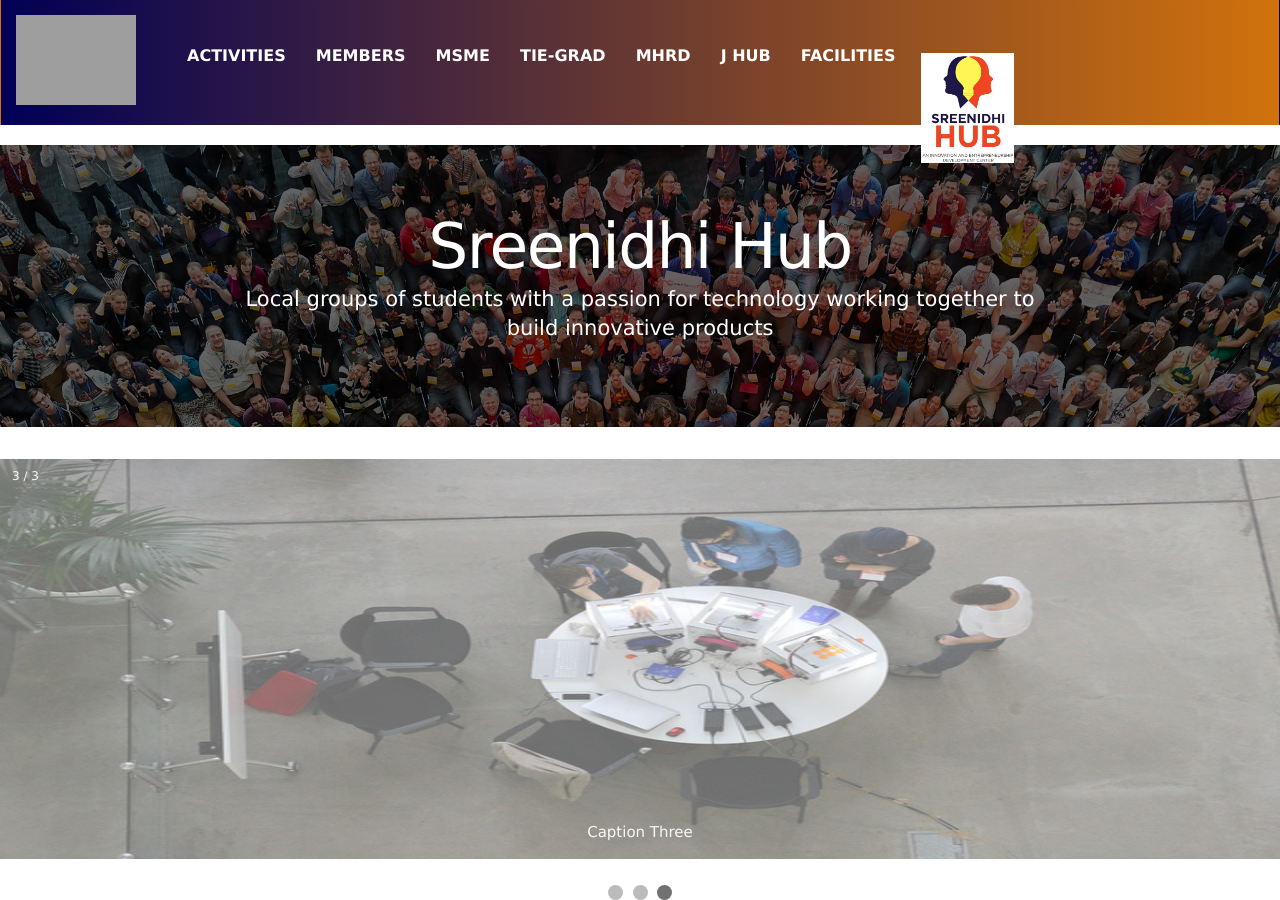
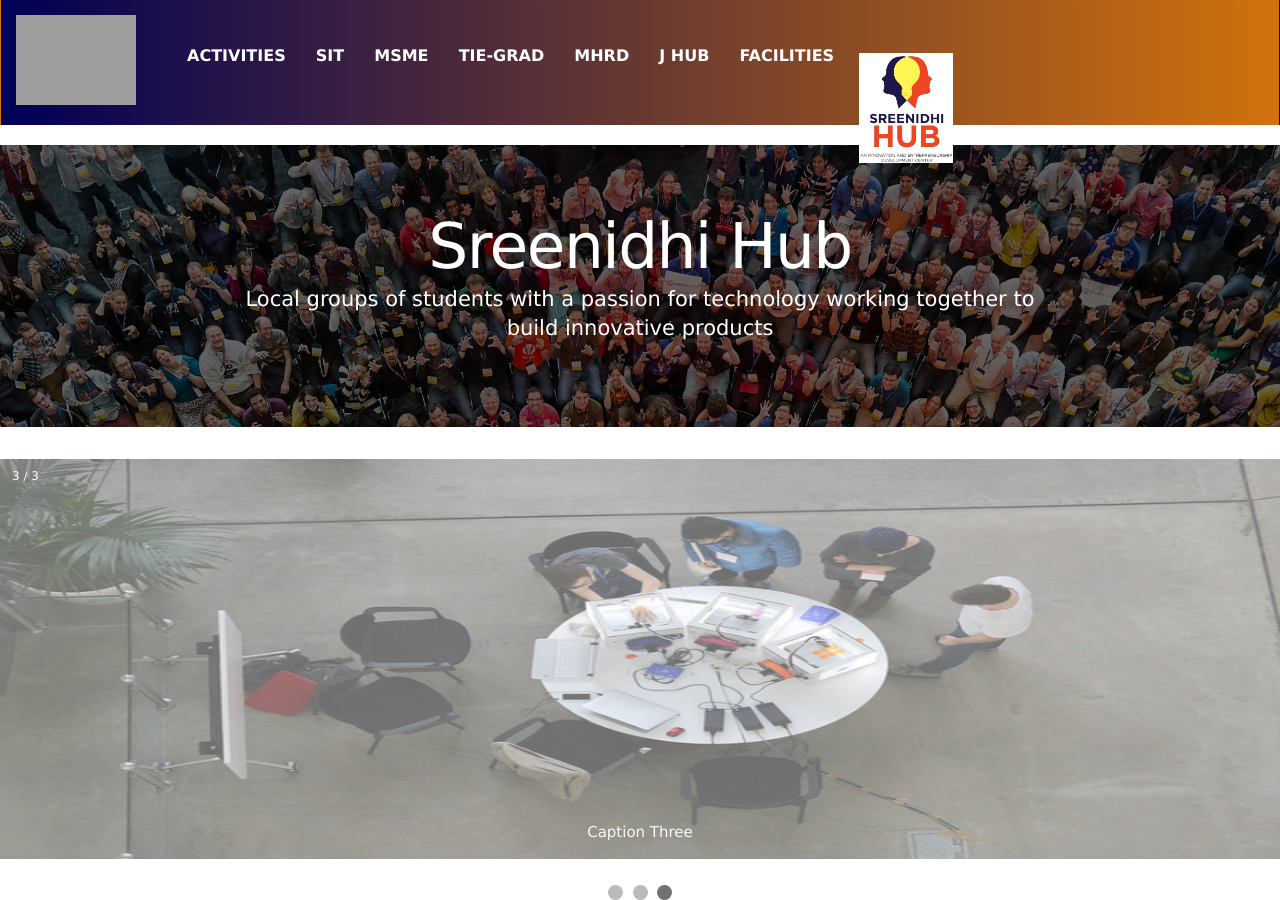
Before and after one commit to SNISTInnovationHub/snistinnovationhub.github.io, a Jekyll site: the page built from index.html, in a window 1280 px wide and 900 px high. Built offline with Jekyll 4.4.1, drawn with Linux system fonts in a browser that asks for light colours; nearby versions of some CDN libraries; some web fonts are replaced; library files that are not in the unit come from our copies.

Commit message:
Update header.html

```diff
--- a/_includes/header.html
+++ b/_includes/header.html
@@ -13,7 +13,7 @@
       <div class="collapse navbar-toggleable-md" id="exCollapsingNavbar">
 
         <a class="nav-link" href="https://snistinnovationhub.github.io/activities/">Activities</a>
-        <a class="nav-link" href="https://snistinnovationhub.github.io/_pages/members.html">Members</a>
+        <a class="nav-link" href="https://snistinnovationhub.github.io/members">SIT</a>
         <a class="nav-link" href="https://snistinnovationhub.github.io/msme/">MSME</a>
         <a class="nav-link" href="https://snistinnovationhub.github.io/tie-grad/">TIE-GRAD</a>
         <a class="nav-link" href="https://snistinnovationhub.github.io/mhrd/">MHRD</a>
```
